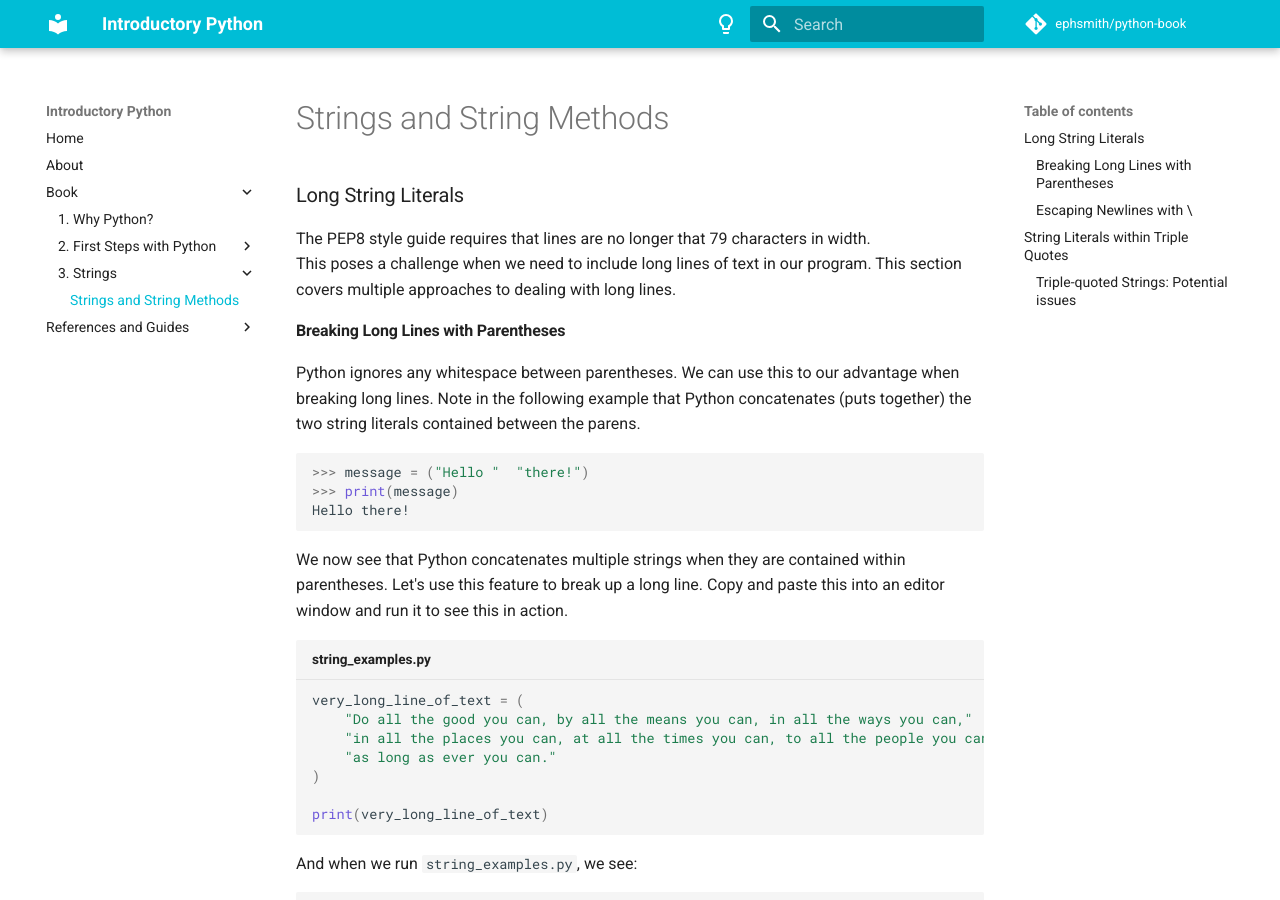
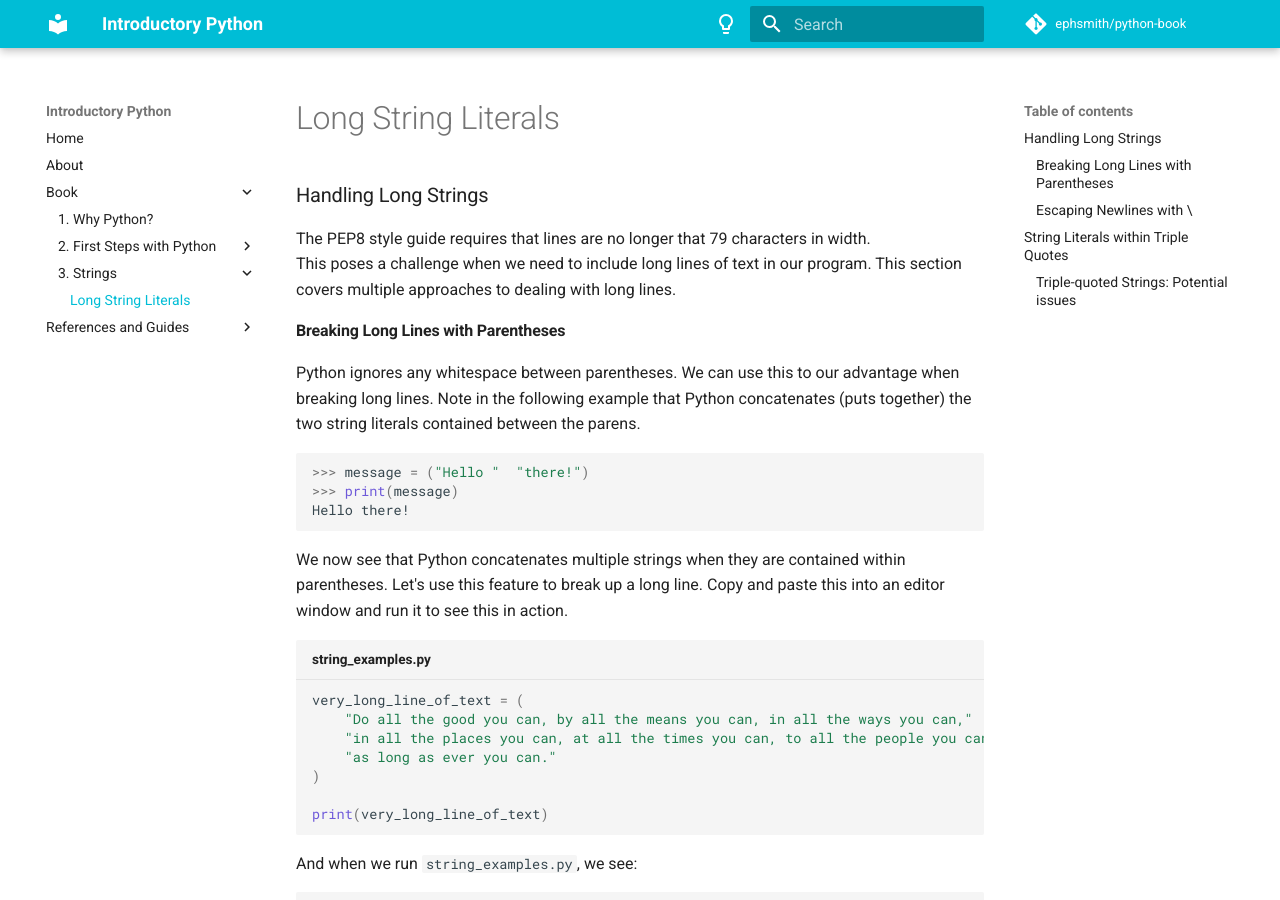
Before and after one commit to ephsmith/python-book, an MkDocs documentation site: the page built from docs/03/03-long-strings.md, in a window 1280 px wide and 900 px high. Built offline with MkDocs 1.6.1 and Material for MkDocs 9.7.7, drawn with Linux system fonts in a browser that asks for light colours; comment, search, counter and statistics services are not loaded.

Commit message:
Strings: Refactoring. Better names.

```diff
--- a/docs/03/03-long-strings.md
+++ b/docs/03/03-long-strings.md
@@ -1,4 +1,4 @@
-### Long String Literals
+### Handling Long Strings
 The PEP8 style guide requires that lines are no longer that 79 characters in width.
 This poses a challenge when we need to include long lines of text in our program.
 This section covers multiple approaches to dealing with long lines.
--- a/mkdocs.yml
+++ b/mkdocs.yml
@@ -19,7 +19,7 @@ nav:
          - 'Basic Types': '02/02-basic-types.md'
          - 'Handling Errors': '02/02-handling-errors.md'
       - '3. Strings':
-         - 'Strings and String Methods': '03/03-long-strings.md'
+         - 'Long String Literals': '03/03-long-strings.md'
     - 'References and Guides':
       - 'GitHub': 'guides/github-references.md'
       - 'Rules and Conventions for Names': 'guides/python-naming-rules-conventions.md'
```
